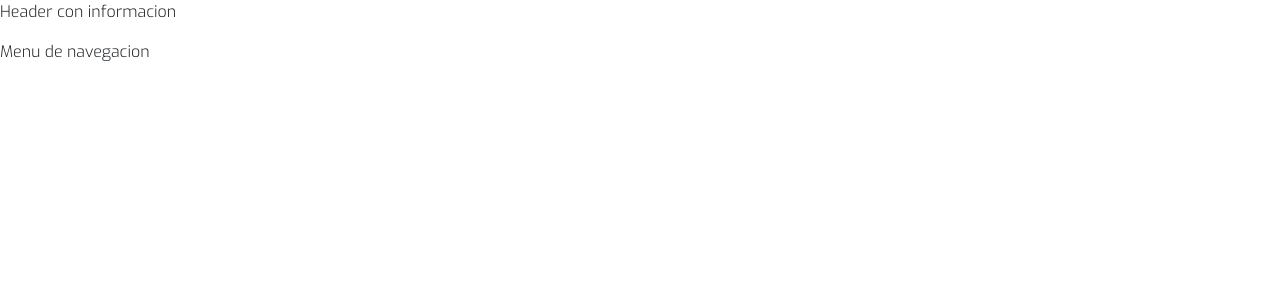
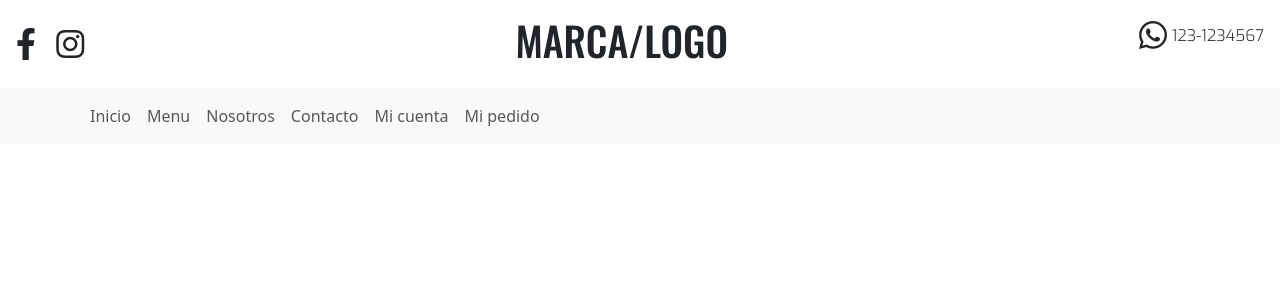
Before and after one commit to brunomry/frontendProyectoFinal_RollingCode, a React (Vite) app: page / in a window 1280 px wide. Shown: the top 300 px of the page. Built offline with nearby package versions, Linux system fonts and the light colour scheme.

Commit message:
se creó un primer modelo básico para el header y el navbar

```diff
--- a/src/App.css
+++ b/src/App.css
@@ -1 +1,2 @@
-@import url('https://fonts.googleapis.com/css2?family=Exo:ital,wght@0,300;1,300&family=Oswald:wght@500&display=swap')
+@import url('https://fonts.googleapis.com/css2?family=Exo:ital,wght@0,300;1,300&family=Oswald:wght@500&display=swap');
+@import url('https://cdnjs.cloudflare.com/ajax/libs/font-awesome/6.4.2/css/all.min.css');
--- a/src/components/common/MenuNavegacion.jsx
+++ b/src/components/common/MenuNavegacion.jsx
@@ -1,12 +1,42 @@
-import React from 'react';
-import "../../styles/navbar.css"
+import React from "react";
+import "../../styles/navbar.css";
+import { Button, Container, Nav, Navbar } from "react-bootstrap";
 const MenuNavegacion = () => {
-    return (
-        <>
-        <header><p>Header con informacion</p></header>
-        <div><p>Menu de navegacion</p></div>
-        </>
-    );
+  return (
+    <>
+      <header className="d-flex justify-content-between p-3 align-items-center">
+        <div>
+          <i className="fa-brands fa-facebook-f fa-2xl me-3"> </i>{" "}
+          <i className="fa-brands fa-instagram fa-2xl me-3"></i>{" "}
+          <i class="fa-brands fa-x-twitter fa-2xl"></i>
+        </div>
+        <div>
+          <h1>MARCA/LOGO</h1>
+        </div>
+        <div>
+          <p>
+            {" "}
+            <i class="fa-brands fa-whatsapp fa-2xl"></i> 123-1234567
+          </p>
+        </div>
+      </header>
+      <Navbar expand="lg" className="bg-body-tertiary">
+        <Container className="text-center">
+          <Navbar.Toggle aria-controls="basic-navbar-nav" />
+          <Navbar.Collapse id="basic-navbar-nav">
+            <Nav className="me-auto">
+                <Nav.Link href="#home">Inicio</Nav.Link>
+                <Nav.Link href="#link">Menu</Nav.Link>
+                <Nav.Link href="#home">Nosotros</Nav.Link>
+                <Nav.Link href="#link">Contacto</Nav.Link>
+                <Nav.Link href="#home">Mi cuenta</Nav.Link>
+                <Nav.Link href="#link">Mi pedido</Nav.Link>
+            </Nav>
+          </Navbar.Collapse>
+        </Container>
+      </Navbar>
+    </>
+  );
 };
 
 export default MenuNavegacion;
--- a/src/styles/navbar.css
+++ b/src/styles/navbar.css
@@ -1,5 +1,5 @@
 @import url('https://fonts.googleapis.com/css2?family=Exo:ital,wght@0,300;1,300&family=Oswald:wght@500&display=swap');
-
+@import url('https://cdnjs.cloudflare.com/ajax/libs/font-awesome/6.4.2/css/all.min.css');
 p{
     font-family: "Exo", sans-serif;
 }
```
